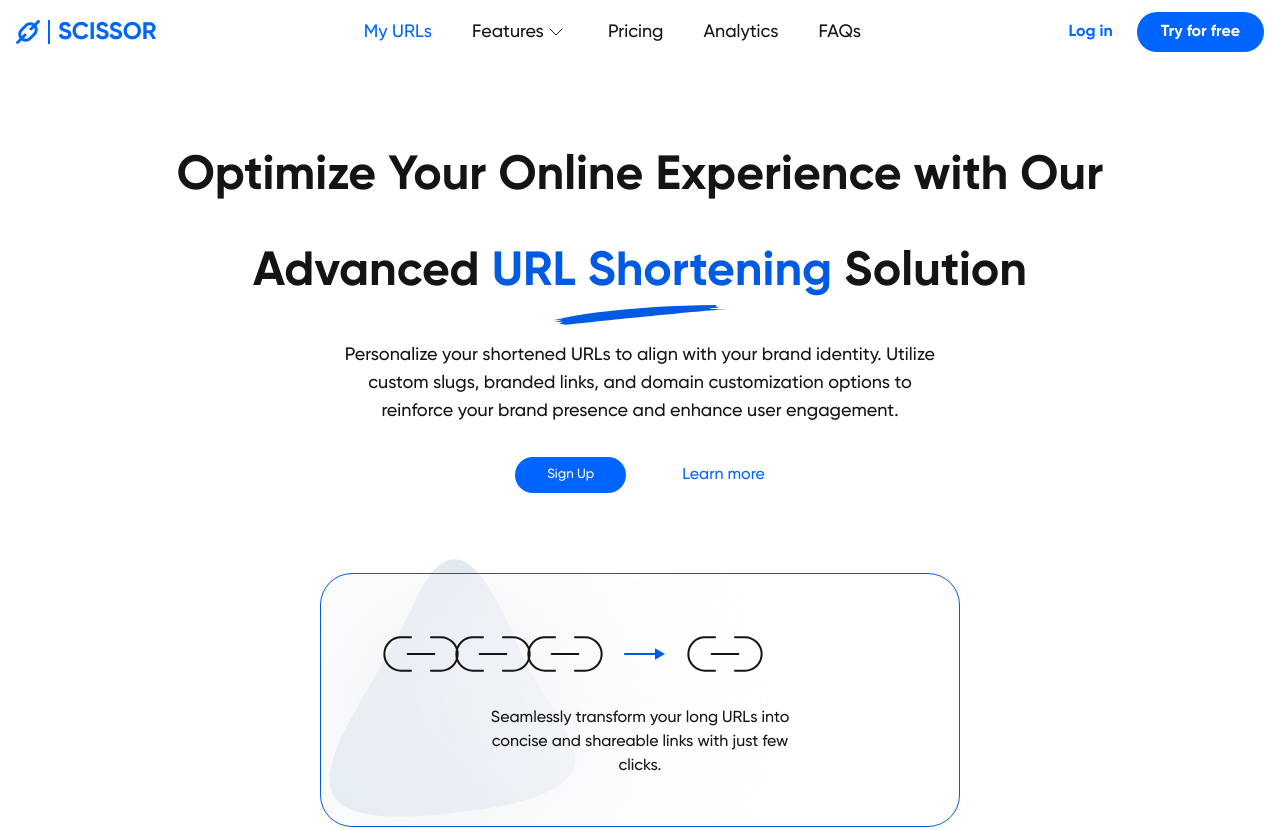
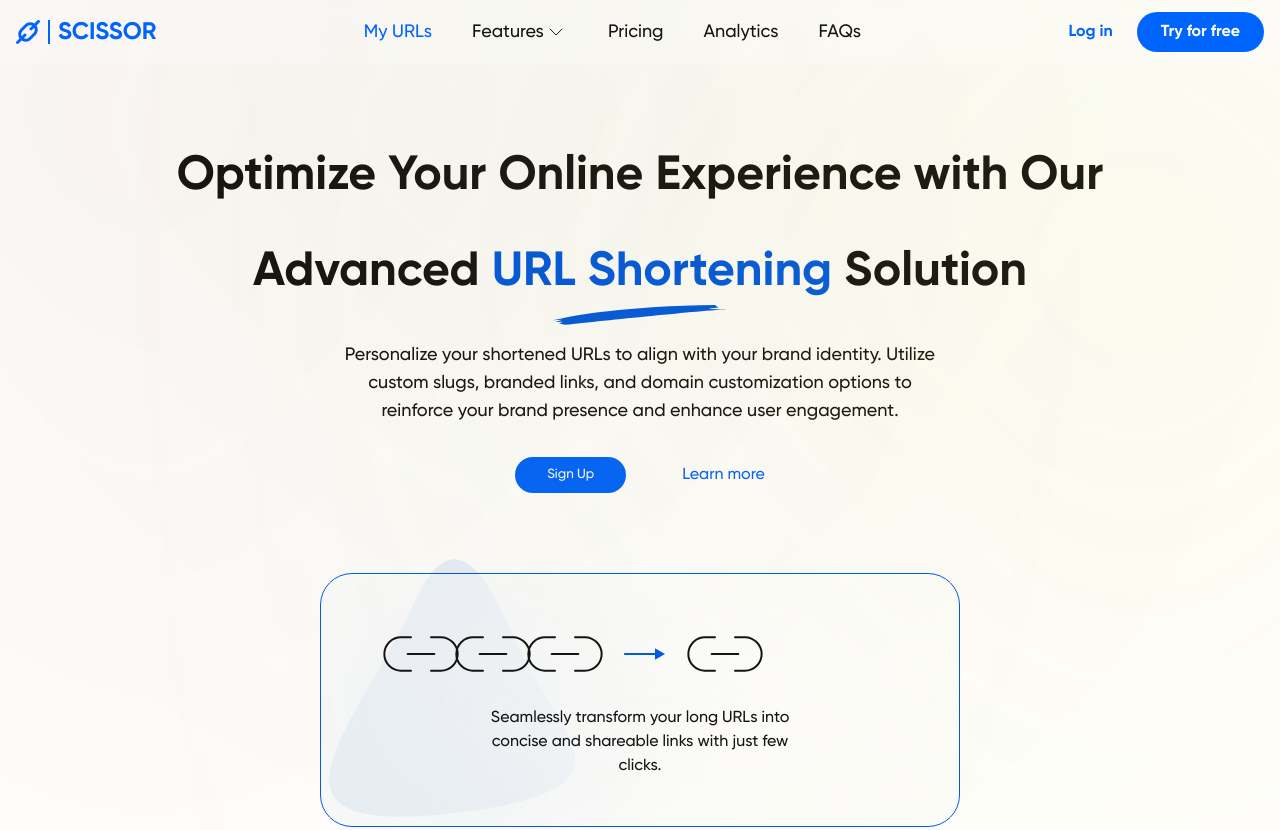
Before and after one commit to Samdevtechnology/Scissor, a plain HTML site: page index.html in a window 1280 px wide. Shown: the top 830 px of the page. Drawn offline with Linux system fonts and the light colour scheme.

Commit message:
Added - Hero Aurora

```diff
--- a/index.html
+++ b/index.html
@@ -11,6 +11,11 @@
   <body>
     <div>
       <div id="container">
+        <div id="aurora">
+          <div class="red"></div>
+          <div class="green"></div>
+          <div class="yellow"></div>
+        </div>
         <header id="header">
           <div class="logo">
             <img src="Public/image/logo.svg" alt="Logo" />
@@ -68,9 +73,10 @@
                 </span>
               </div>
 
-              <div class="hero-footer">
+              <!-- <div class="hero-footer">
+                <img src="./icons/trapezium-vector.svg" alt="">
                 <div class="ellipse"></div>
-              </div>
+              </div> -->
             </div>
           </div>
         </section>
--- a/style.css
+++ b/style.css
@@ -10,6 +10,11 @@
   --primary-text-light: #fff;
   --secondary-text-color: #071827;
   --tertiary-text-color: #112232;
+
+  /* COLORS - Aurora  */
+  --aurora-red-color: #d60505;
+  --aurora-green-color: #067808;
+  --aurora-yellow-color: #eac81f;
 
   /* COLORS - BACKGROUND  */
   --primary-bg-color: #1e3448;
@@ -35,6 +40,8 @@ body {
   grid-template-rows: auto 1fr auto;
   width: 100%;
   max-width: 96rem;
+  position: relative;
+  margin: 0 auto;
 }
 
 /* GENERAL COMPONENTS */
@@ -53,6 +60,37 @@ body {
   border-right: 2px solid;
 }
 
+/* AURORA STARTS HERE!!! */
+#aurora div {
+  width: 12.5rem;
+  height: 13.5rem;
+  position: absolute;
+  border-radius: 10rem;
+  filter: blur(22rem);
+}
+
+#aurora .red {
+  background-color: var(--aurora-red-color);
+  top: 0;
+  left: 3rem;
+}
+
+#aurora .green {
+  background-color: var(--aurora-green-color);
+  top: 1rem;
+  left: 30%;
+}
+
+#aurora .yellow {
+  width: 18rem;
+  height: 18.5rem;
+  top: 7rem;
+  right: 0;
+  border-radius: 18rem;
+  background-color: var(--aurora-yellow-color);
+}
+/* AURORA ENDS HERE!!! */
+
 /* HEADER STARTS HERE!!! */
 
 #header {
@@ -61,10 +99,11 @@ body {
   align-items: center;
   justify-content: space-between;
   padding: 0.75rem 1rem;
-  background-color: var(--white-color);
   position: sticky;
   top: 0;
   z-index: 10;
+  background: #ffffff33;
+  backdrop-filter: blur(0.5rem);
 }
 
 #header .logo {
@@ -230,9 +269,7 @@ body {
   justify-content: center;
   align-items: center;
   width: 100%;
-  background-image: url(./icons/trapezium-vector.svg);
-  background-repeat: no-repeat;
-  background-size: cover;
+  position: relative;
 }
 
 #hero .hero-footer .ellipse {
```
